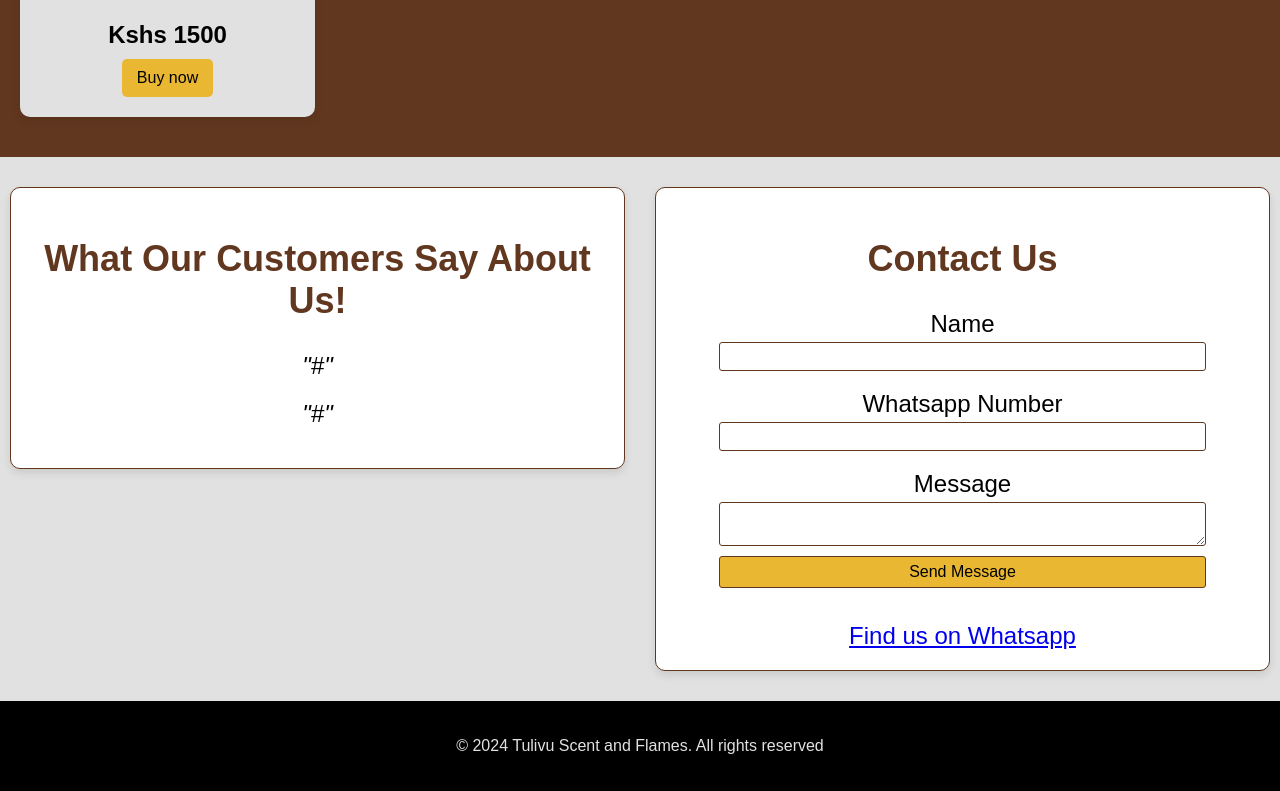
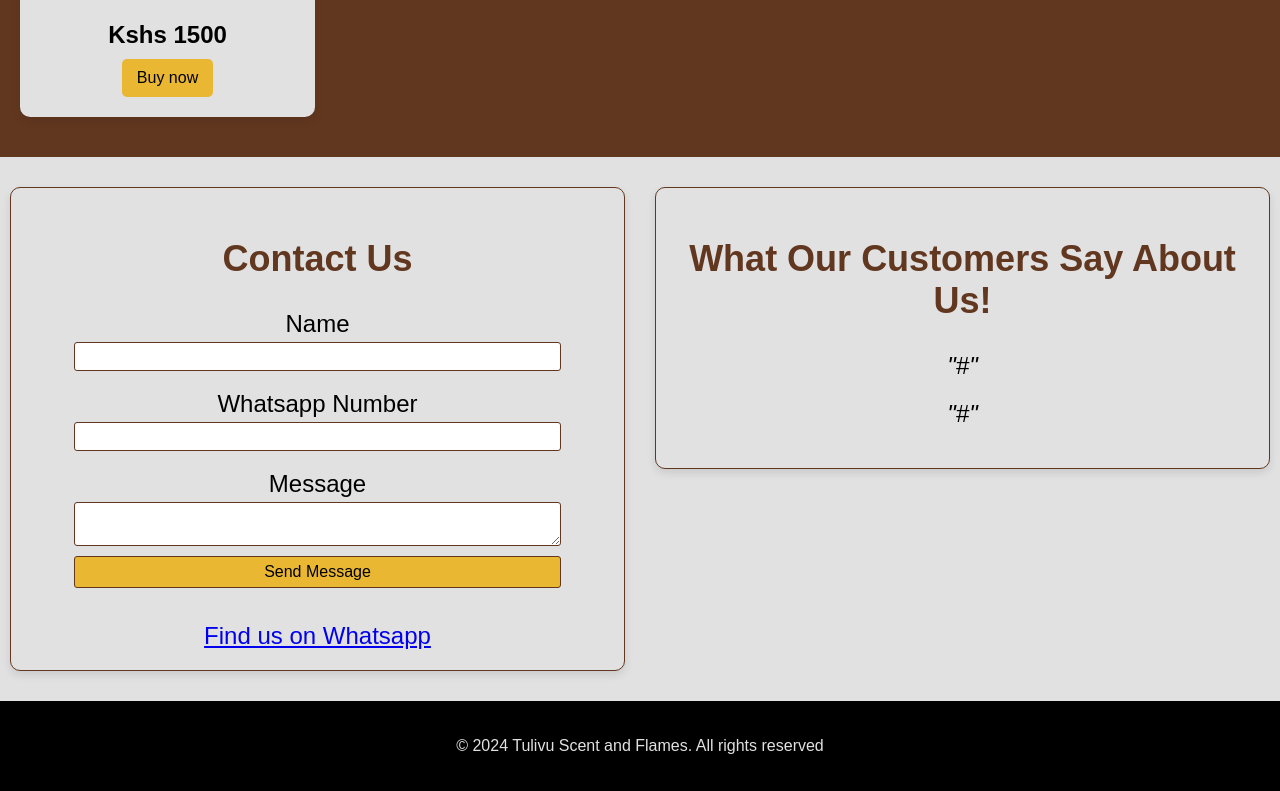
Before and after one commit to Josphat098/TULIVU, a plain HTML site: page index.html in a window 1280 px wide. Shown: the part 1637-2428 px from the top of the page. Drawn offline with Linux system fonts and the light colour scheme; a web font is replaced by a local one.

Commit message:
made changes to the contact form and testimonials section to fit all kind of screens

```diff
--- a/index.css
+++ b/index.css
@@ -145,6 +145,7 @@ section {
 }
 #feedback {
     display: flex;
+    flex-direction: column;
     justify-content: space-between;
     align-items: flex-start;
     padding: 30px 10px;
@@ -156,14 +157,14 @@ section {
 .testimonials, .contact-form {
     flex: 1;
     padding: 20px;
-    background-color: #ffffff;
+    background-color: #e1e1e2;
     border: 1px solid #62371f;
     border-radius: 10px;
     box-shadow: 0 4px 8px rgba(0, 0, 0, 0.1);
 }
 
 .testimonials {
-    margin-right: 10px;
+    margin-right: 0px;
 }
 
 .testimonials h2 {
@@ -212,3 +213,10 @@ footer {
     text-align: center;
     padding: 20px;
 }
+
+@media (min-width: 768px) {
+    #feedback {
+        flex-direction: row;
+        gap: 30px;
+    }
+}
--- a/index.html
+++ b/index.html
@@ -77,13 +77,6 @@
         </section>
 
         <section id="feedback">
-            <div class="testimonials">
-                <h2>What Our Customers Say About Us!</h2>
-                <blockquote>"#"</blockquote>
-                <blockquote>"#"</blockquote>
-            </div>
-
-
             <div class="contact-form">
                 <h2>Contact Us</h2>
                 <form>
@@ -97,6 +90,12 @@
                 </form>
                 <a href="#">Find us on Whatsapp</a>
             </div>
+
+            <div class="testimonials">
+                <h2>What Our Customers Say About Us!</h2>
+                <blockquote>"#"</blockquote>
+                <blockquote>"#"</blockquote>
+            </div>
         </section>
 
         <footer>
```
Lines whose indentation alone changed are shown as unchanged.
